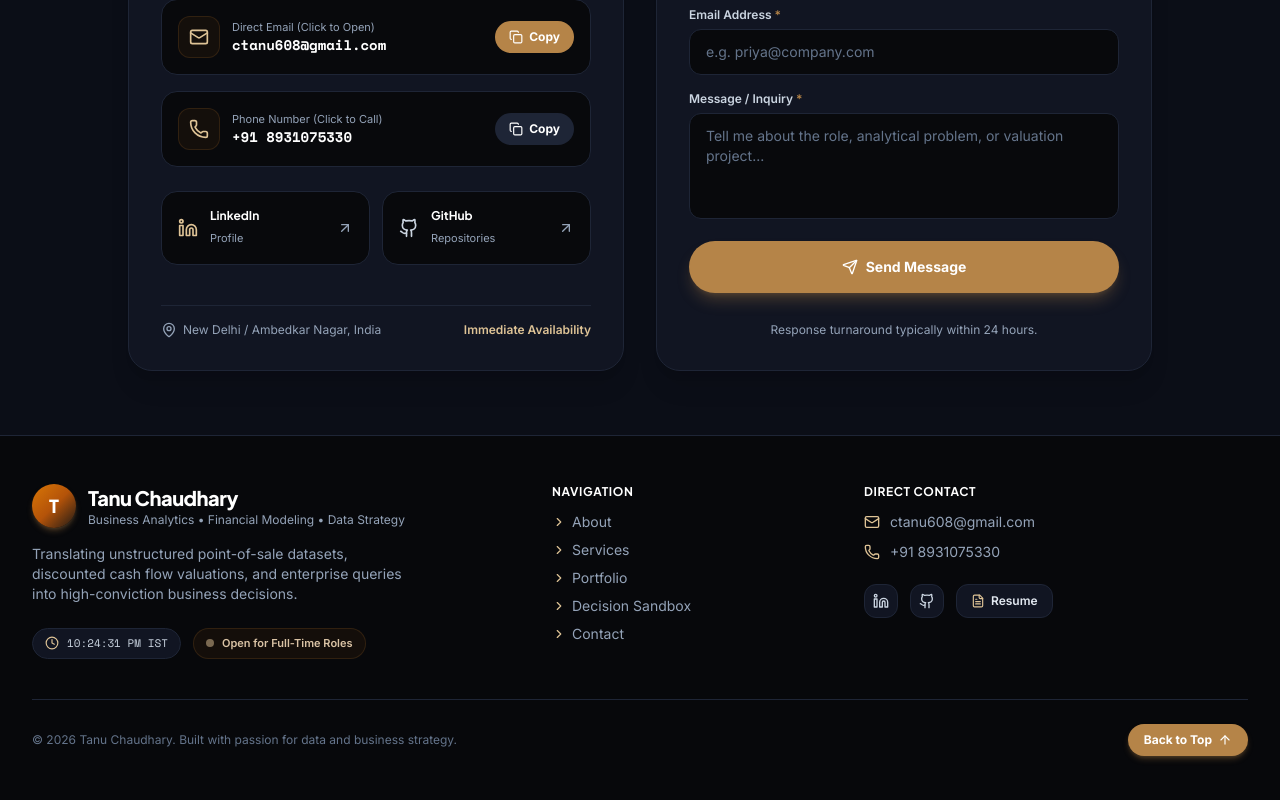
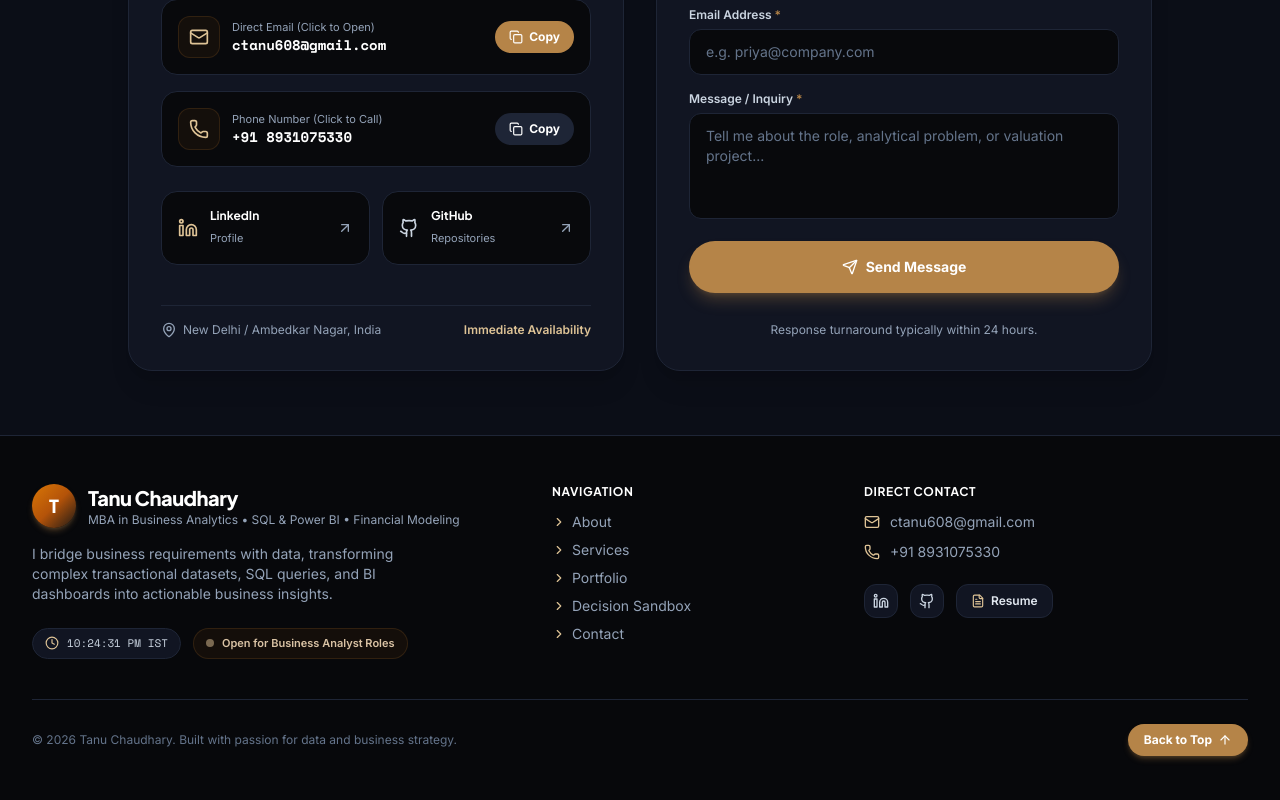
Before and after one commit to Tanu019/Portfolio, a React (Vite) app: page / in a window 1280 px wide. Shown: the part 6111-6911 px from the top of the page. Built offline with nearby package versions, Linux system fonts and the light colour scheme.

Commit message:
refactor(footer): refine profile bio, credentials, and role status for Business Analyst student

```diff
--- a/src/components/Footer.jsx
+++ b/src/components/Footer.jsx
@@ -61,13 +61,13 @@ export default function Footer({ onOpenResume }) {
                   Tanu Chaudhary
                 </h4>
                 <p className="font-sans text-xs text-slate-500 dark:text-slate-400">
-                  Business Analytics • Financial Modeling • Data Strategy
+                  MBA in Business Analytics • SQL & Power BI • Financial Modeling
                 </p>
               </div>
             </a>
 
             <p className="font-sans text-xs sm:text-sm text-slate-600 dark:text-slate-400 leading-relaxed max-w-sm font-normal">
-              Translating unstructured point-of-sale datasets, discounted cash flow valuations, and enterprise queries into high-conviction business decisions.
+              I bridge business requirements with data, transforming complex transactional datasets, SQL queries, and BI dashboards into actionable business insights.
             </p>
 
             {/* Real-Time Status & IST Clock */}
@@ -79,7 +79,7 @@ export default function Footer({ onOpenResume }) {
 
               <div className="flex items-center gap-2 px-3 py-1.5 bg-emerald-50 dark:bg-emerald-950/40 text-emerald-700 dark:text-emerald-300 rounded-full border border-emerald-200 dark:border-emerald-900/40 text-[11px] font-sans font-semibold shadow-xs">
                 <span className="w-2 h-2 rounded-full bg-emerald-600 dark:bg-emerald-400 animate-pulse" />
-                <span>Open for Full-Time Roles</span>
+                <span>Open for Business Analyst Roles</span>
               </div>
             </div>
           </div>
```
